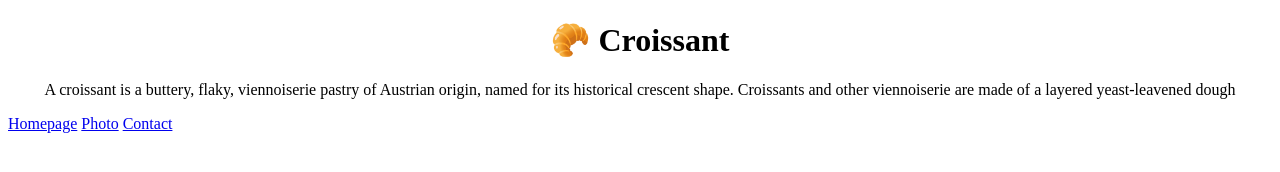
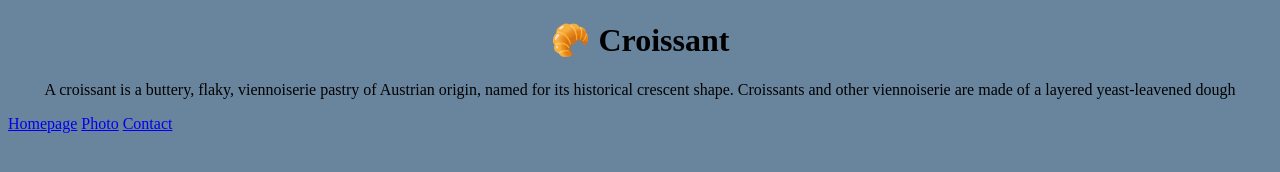
Before and after one commit to MoniqueDaw/Croissant, a plain HTML site: page index.html in a window 1280 px wide. Drawn offline with Linux system fonts and the light colour scheme.

Commit message:
changed background color

```diff
--- a/css/styles.css
+++ b/css/styles.css
@@ -1,3 +1,6 @@
+body {
+  background-color: rgb(105, 133, 158);
+}
 h1 {
   text-align: center;
 }
```
